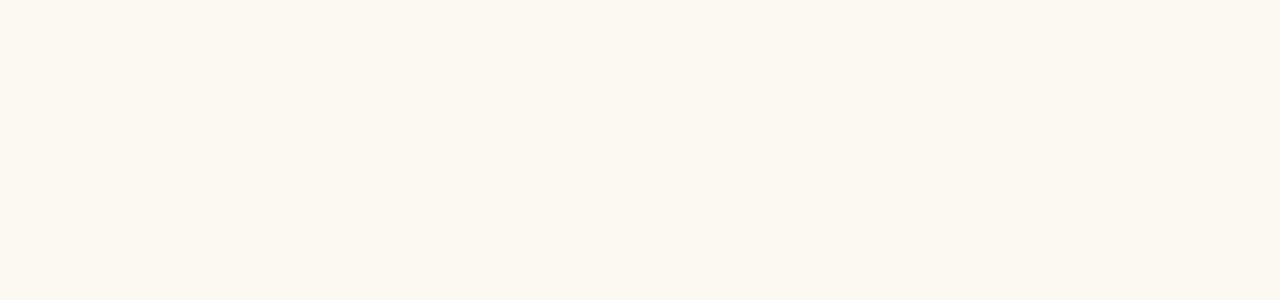
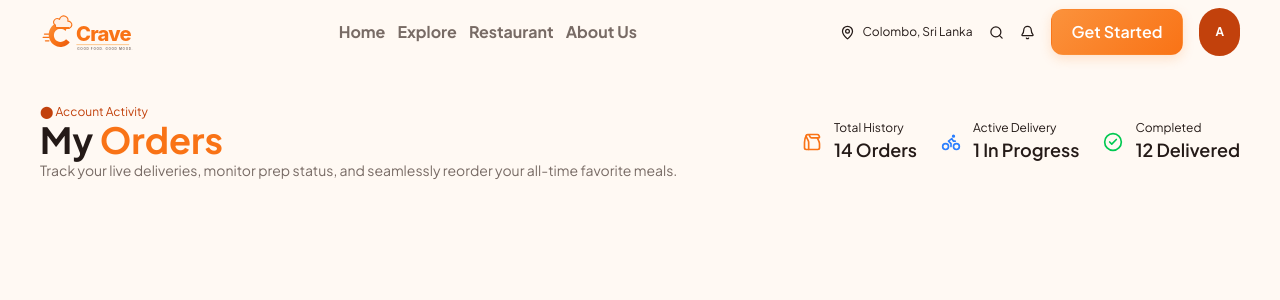
Before and after one commit to LakshanJayalath171/Crave--Food-delivery-app-front-end-, a React (Vite) app: page /my_orders in a window 1280 px wide. Before the commit this address had no page. Shown: the top 300 px of the page. Built offline with nearby package versions, Linux system fonts and the light colour scheme.

Commit message:
Created order page heading

```diff
--- a/src/App.tsx
+++ b/src/App.tsx
@@ -1,6 +1,8 @@
 import { Route, Routes } from "react-router-dom"
 import Explore from "./pages/Explore"
 import Home from "./pages/Home"
+import Checkout from "./pages/Checkout"
+import My_orders from "./pages/My_orders"
 
 const App = () => {
   return (
@@ -8,6 +10,8 @@ const App = () => {
       <Routes>
         <Route path="/" element={<Home/>} />
         <Route path="/explore" element={<Explore/>} />
+        <Route path="/checkout" element={<Checkout/>} />
+        <Route path="/my_orders" element={<My_orders/>} />
       </Routes>
     </div>
   )
--- /dev/null
+++ b/src/components/Dot.tsx
@@ -0,0 +1,22 @@
+interface BlinkingDotProps {
+  color: string;
+  size?: string;
+}
+
+const BlinkingDot = ({ color, size = "h-2 w-2" }: BlinkingDotProps) => {
+  return (
+    <span className="relative flex items-center justify-center">
+      {/* Blinking animation */}
+      <span
+        className={`absolute inline-flex ${size} rounded-full ${color} opacity-75 animate-ping`}
+      />
+
+      {/* Main dot */}
+      <span
+        className={`relative inline-flex ${size} rounded-full ${color}`}
+      />
+    </span>
+  );
+};
+
+export default BlinkingDot;
--- /dev/null
+++ b/src/pages/Checkout.tsx
@@ -0,0 +1,9 @@
+const Checkout = () => {
+  return (
+    <div>
+        Checkout
+    </div>
+  )
+}
+
+export default Checkout
--- /dev/null
+++ b/src/pages/My_orders.tsx
@@ -0,0 +1,68 @@
+import Navbar from "../components/Navbar"
+import { PaperBag , CircleCheck, Bike} from 'lucide-react';
+const My_orders = () => {
+  return (
+    <div>
+      {/* navigation bar */}
+      <Navbar />
+
+      {/* my orders content */}
+
+      <div className="px-10 mt-10">
+        {/* heading */}
+        <div className="flex items-center justify-between">
+          <div>
+            <div className="flex items-center justify-start">
+              <div className="text-deep-orange text-xs">⬤ Account Activity</div>
+            </div>
+            <h1 className="text-4xl font-bold text-main">
+              My <span className="text-primary">Orders</span>
+            </h1>
+            <p className="text-secondary font-light text-sm">
+              Track your live deliveries, monitor prep status, and seamlessly
+              reorder your all-time favorite meals.
+            </p>
+          </div>
+
+          <div className="flex items-center justify-center gap-6">
+            <div className="flex items-center justify-center gap-3">
+                <div>
+                    <PaperBag size={20} className="text-primary" />
+                </div>
+                <div>
+                    <p className="text-xs font-light text-main">Total History</p>
+                    <h1 className="text-lg font-semibold text-main">14 Orders</h1>
+                </div>
+            </div>
+
+            <div className="flex items-center justify-center gap-3">
+                <div>
+                    <Bike size={20} className="text-blue-500" />
+                </div>
+                <div>
+                    <p className="text-xs font-light text-main">Active Delivery</p>
+                    <h1 className="text-lg font-semibold text-main">1 In Progress</h1>
+                </div>
+            </div>
+
+            <div className="flex items-center justify-center gap-3">
+                <div>
+                    <CircleCheck size={20} className="text-green-500" />
+                </div>
+                <div>
+                    <p className="text-xs font-light text-main">Completed</p>
+                    <h1 className="text-lg font-semibold text-main">12 Delivered</h1>
+                </div>
+            </div>
+
+
+          </div>
+        </div>
+
+        {/*  */}
+      </div>
+    </div>
+  );
+}
+
+export default My_orders
```
